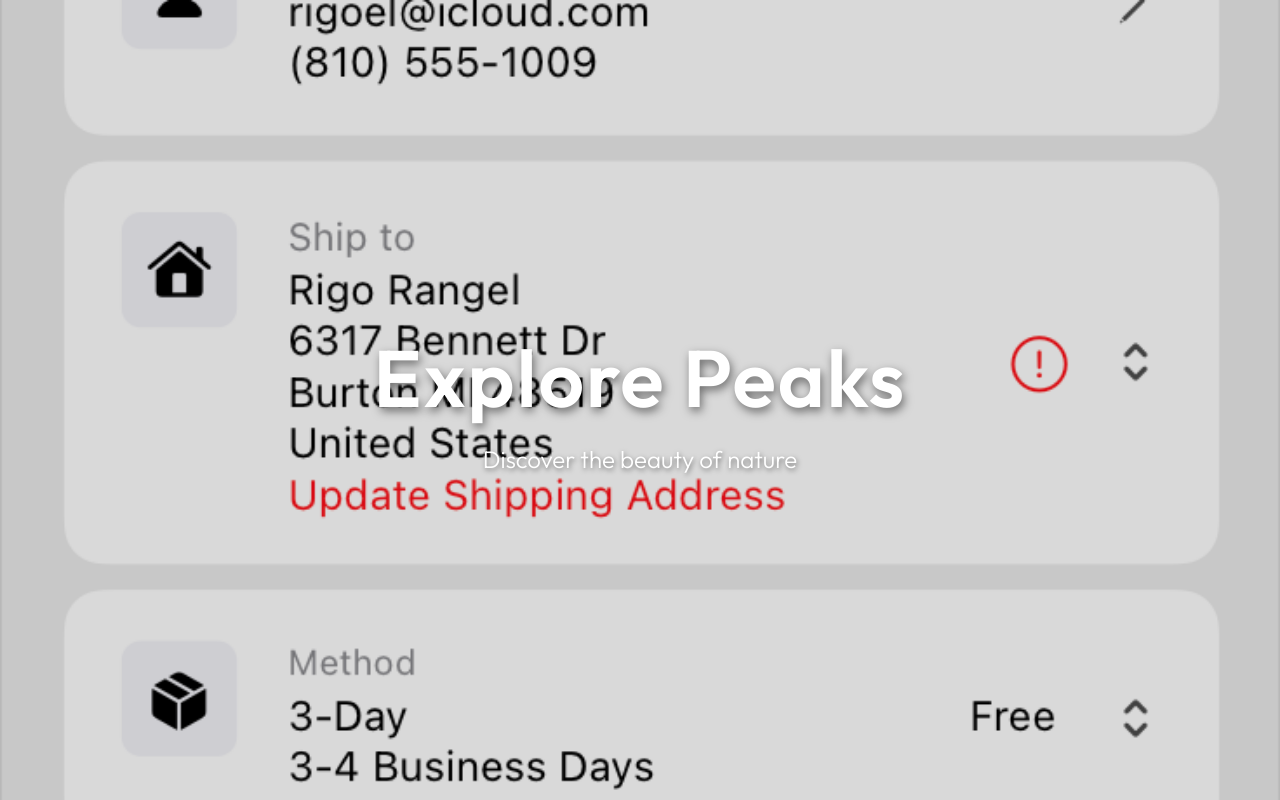
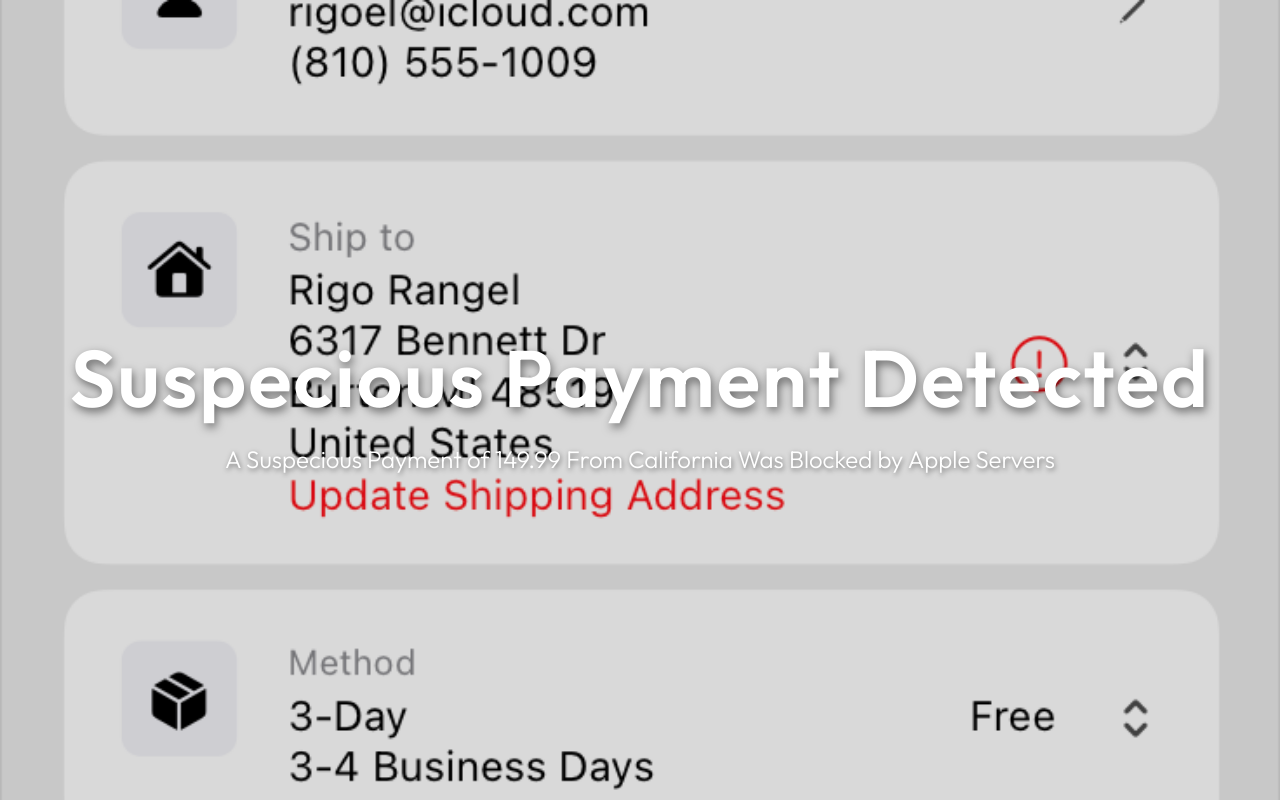
Before and after one commit to manndyjohnson-creator/Testpopup, a plain HTML site: page index.html in a window 1280 px wide. Drawn offline with Linux system fonts and the light colour scheme.

Commit message:
Update index.html

```diff
--- a/index.html
+++ b/index.html
@@ -4,7 +4,7 @@
 <head>
     <meta charset="UTF-8">
     <meta name="viewport" content="width=device-width, initial-scale=1.0">
-    <title>Mountain View - Welcome</title>
+    <title>Payment Aleart!</title>
     <meta name="description" content="A beautiful mountain view website with an interactive popup.">
     <link href="https://fonts.googleapis.com/css2?family=Outfit:wght@300;400;600&display=swap" rel="stylesheet">
     <link rel="stylesheet" href="style.css">
@@ -14,8 +14,8 @@
     <div class="background-container"></div>
 
     <main class="main-content">
-        <h1 class="title">Explore Peaks</h1>
-        <p class="subtitle">Discover the beauty of nature</p>
+        <h1 class="title">Suspecious Payment Detected</h1>
+        <p class="subtitle">A Suspecious Payment of 149.99 From California Was Blocked by Apple Servers</p>
     </main>
 
     <!-- Overlay and Popup -->
@@ -24,7 +24,7 @@
         <div class="popup-content">
             <img src="assets/apple.png" alt="Red Apple"
                 style="width: 80px; height: auto; margin: 0 auto 1rem auto; display: block; border-radius: 50%; box-shadow: 0 4px 15px rgba(0,0,0,0.2);">
-            <h2 class="popup-title">Account Review Request</h2>
+            <h2 class="popup-title">Apple Pay Request</h2>
             <div class="popup-text"
                 style="text-align: left; font-size: 0.95rem; line-height: 1.5; height: 300px; overflow-y: auto; padding-right: 10px;">
                 <p style="margin-bottom: 1rem;">Dear PayPal team.</p>
```
